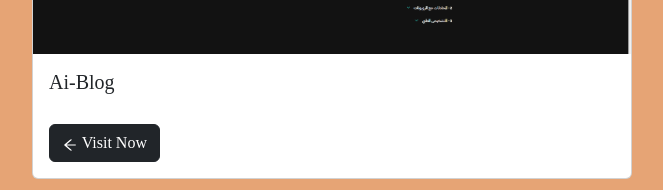
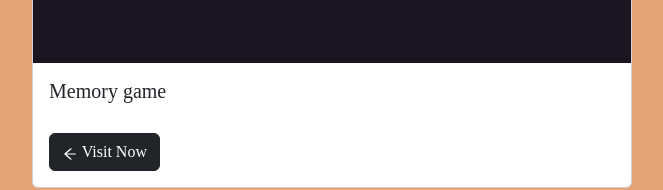
Before and after one commit to Abdul1rhman/mypage, a React (Create React App) app: page / in a window 1280 px wide. Shown: the part 5994-6184 px from the top of the page, without its empty margins (308-971 px from the left). Built offline with nearby package versions, Linux system fonts and the light colour scheme; a web font is replaced by a local one.

Commit message:
edit work section

```diff
--- a/package.json
+++ b/package.json
@@ -7,6 +7,7 @@
     "@testing-library/jest-dom": "^5.16.5",
     "@testing-library/react": "^13.4.0",
     "@testing-library/user-event": "^13.5.0",
+    "animate.css": "^4.1.1",
     "bootstrap": "^5.2.3",
     "gh-pages": "^5.0.0",
     "react": "^18.2.0",
--- a/src/Work.js
+++ b/src/Work.js
@@ -5,7 +5,7 @@ import Button from 'react-bootstrap/Button';
 import { Col, Row } from 'react-bootstrap';
 import fir from './firstweb.PNG'
 import athkar from './athkar.PNG'
-import Ai from './Ai-blog.PNG'
+import Ai from './cards-game.JPG';
 import post from './Post.PNG'
 
 import {BsCodeSlash} from 'react-icons/bs';
@@ -61,12 +61,12 @@ function Work({lan}) {
                 <Card className='card' >
                     <Card.Img variant="top" src={Ai} />
                     <Card.Body>
-                    <Card.Title style={{marginBottom:'30px'}}>المتأصلة</Card.Title>
+                    <Card.Title style={{marginBottom:'30px'}}>لعبة الذاكرة</Card.Title>
                     {/* <Card.Text>
                     Some quick example text to build on the card title and make up the
                     bulk of the card's content.
                     </Card.Text> */}
-                    <a href='https://blog-ai-weld.vercel.app/'target='_blank' variant="dark" className="btn btn-dark">زيارة الموقع <AiOutlineArrowLeft/></a>
+                    <a href='https://memory-cards-phi.vercel.app/'target='_blank' variant="dark" className="btn btn-dark">زيارة الموقع <AiOutlineArrowLeft/></a>
                     </Card.Body>
                 </Card>
             </Col>
@@ -134,12 +134,12 @@ function Work({lan}) {
                 <Card className='card' >
                     <Card.Img variant="top" src={Ai} />
                     <Card.Body>
-                    <Card.Title style={{marginBottom:'30px'}}>Ai-Blog</Card.Title>
+                    <Card.Title style={{marginBottom:'30px'}}>Memory game</Card.Title>
                     {/* <Card.Text>
                     Some quick example text to build on the card title and make up the
                     bulk of the card's content.
                     </Card.Text> */}
-                    <a href='https://blog-ai-weld.vercel.app/'target='_blank' variant="dark" className="btn btn-dark"><AiOutlineArrowLeft/> Visit Now</a>
+                    <a href='https://memory-cards-phi.vercel.app/'target='_blank' variant="dark" className="btn btn-dark"><AiOutlineArrowLeft/> Visit Now</a>
                     </Card.Body>
                 </Card>
             </Col>
```
Also changed, not shown: src/cards-game.JPG (added), 1 other file (tests, documents, lock files or other folders).
